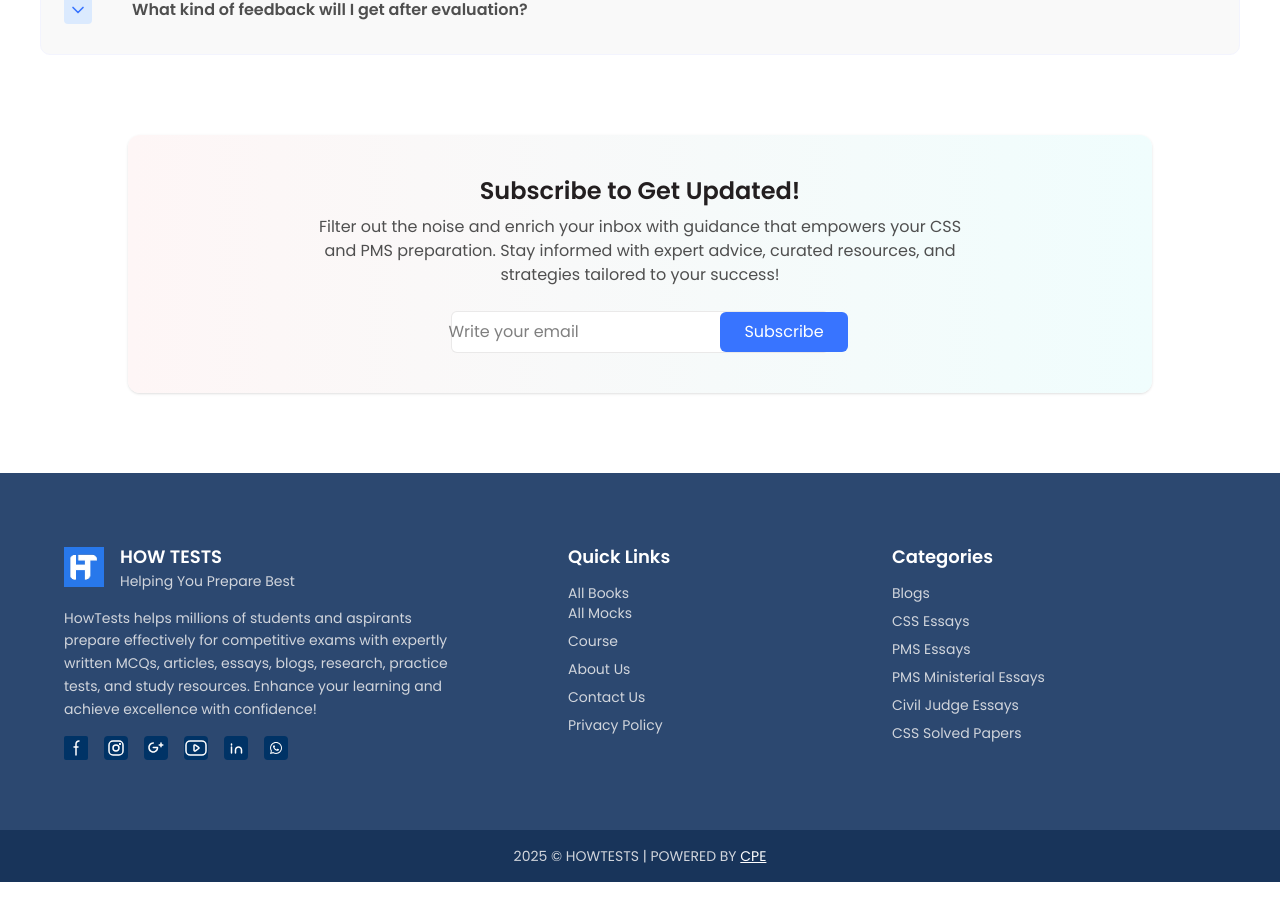
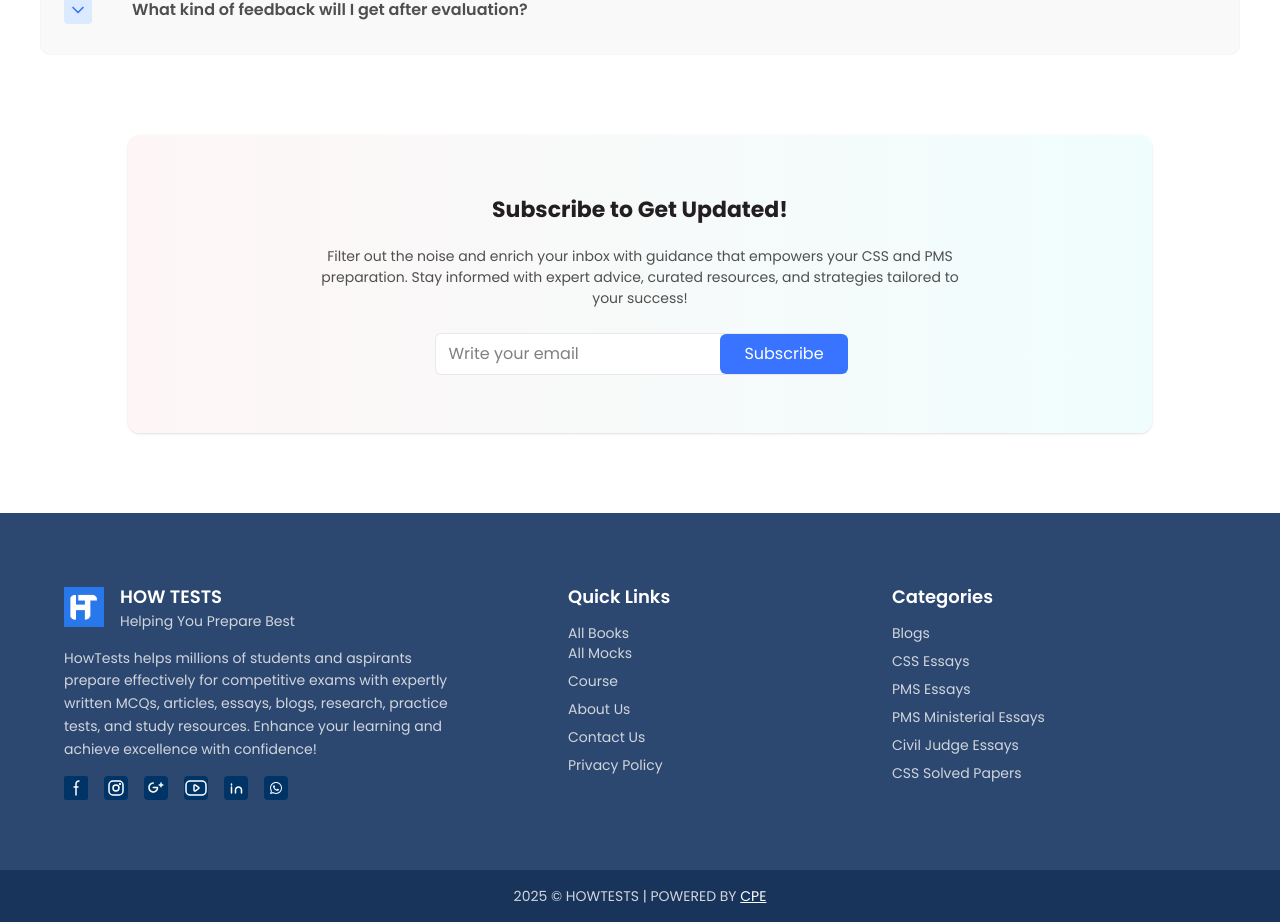
Before and after one commit to ArbishMunawar/HowTest, a React (Vite) app: page / in a window 1280 px wide. Shown: the part 5236-6158 px from the top of the page. Before the commit the page ends 6118 px from the top, so only its background shows below. Built offline with nearby package versions, Linux system fonts and the light colour scheme; data requests are answered from the project's data file; a web font is replaced by a local one.

Commit message:
Howtests

```diff
--- a/src/ui/sections/SubscribeSection.jsx
+++ b/src/ui/sections/SubscribeSection.jsx
@@ -2,17 +2,17 @@ import React from "react";
 
 const SubscribeSection = () => {
   return (
-    <div className="bg-gradient-to-r from-[#fef6f6] to-[#f0fdfd] rounded-0 lg:rounded-xl p-6 sm:p-10 my-[50px] lg:my-[80px]  max-w-5xl mx-auto text-center shadow-sm">
-      <h2 className="text-xl sm:text-2xl font-semibold text-rasin-black mb-2">
+    <div className="bg-gradient-to-r from-[#fef6f6] to-[#f0fdfd] rounded-0 lg:rounded-xl py-[48px] lg:py-[58px]  my-[50px] lg:my-[80px]  max-w-5xl mx-auto text-center shadow-sm px-[20px] lg:px-0">
+      <h2 className="text-medium font-[700] text-rasin-black pb-[20px]">
         Subscribe to Get Updated!
       </h2>
-      <p className="text-sm sm:text-base text-text-gray max-w-2xl mx-auto mb-6">
+      <p className="text-extra-small font-[400] text-text-gray max-w-2xl mx-auto mb-6">
         Filter out the noise and enrich your inbox with guidance that empowers
         your CSS and PMS preparation. Stay informed with expert advice, curated
         resources, and strategies tailored to your success!
       </p>
       <div className="md:flex md:items-center md:justify-center ">
-      <form className="flex  sm:flex-row  md:w-[50%] xl:w-[40%] md:flex md:items-center md:justify-center items-center border rounded-md bg-white border-light-gray justify-center ">
+      <form className="flex  sm:flex-row  md:w-[50%] lg:w-[40%] xl:w-[40%] md:flex md:items-center md:justify-center items-center border rounded-md bg-white border-light-gray justify-center ">
         <input
           type="email"
           placeholder="Write your email"
@@ -22,7 +22,6 @@ const SubscribeSection = () => {
           type="submit"
           className="bg-azure-blue hover:bg-azure-blue text-white px-6 py-2 rounded-md transition duration-300"
         >
-
           Subscribe
         </button>
       </form>
```
